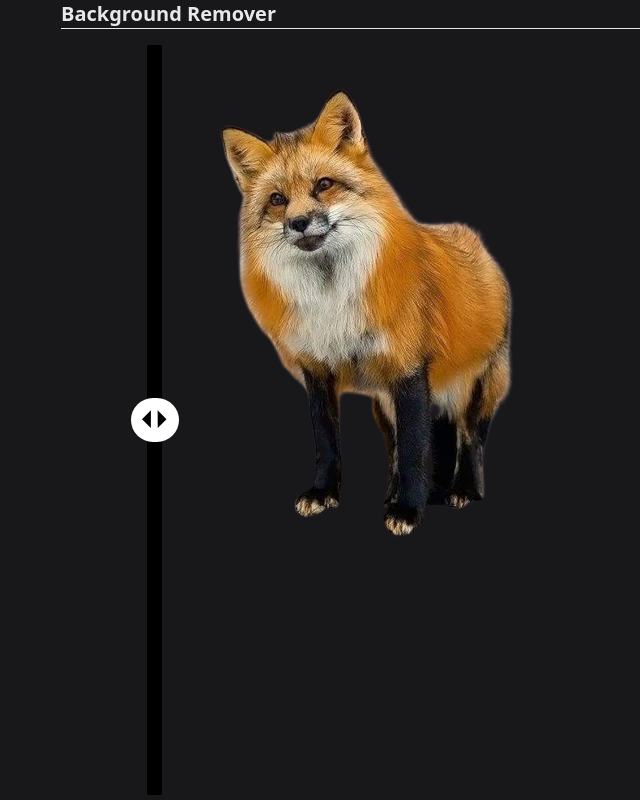
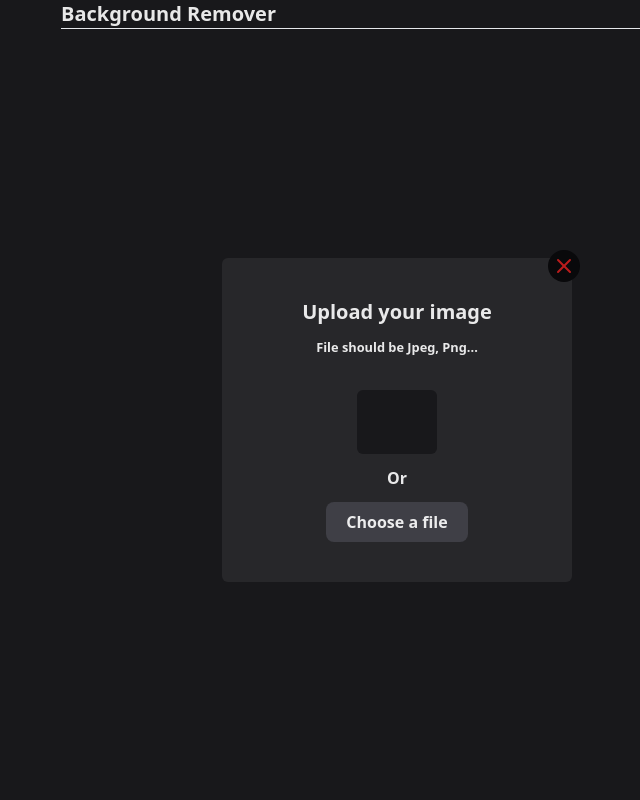
Before and after one commit to aIv4ro/bg-remover, a React (Vite) app: page / in a window 1280 px wide. Shown: the whole page, without its empty margins (243-883 px from the left). Built offline with nearby package versions, Linux system fonts and the light colour scheme.

Commit message:
Add drop image input

```diff
--- a/src/App.tsx
+++ b/src/App.tsx
@@ -1,15 +1,42 @@
-import { TwoUp } from './components/two-up'
+import { useState } from 'react'
+import { DropImageInput } from './components/drop-image/drop-image-input'
+import { TwoUp } from './components/two-up/two-up'
 
 function App () {
+  const [filePath, setFilePath] = useState<string | null>(null)
+  const [loading, setLoading] = useState(false)
+
+  function handleChange (file: File): void {
+    const fr = new FileReader()
+    fr.onload = () => {
+      setFilePath(fr.result as string)
+      setLoading(false)
+    }
+    setLoading(true)
+    setTimeout(() => fr.readAsDataURL(file), 2000)
+  }
+
   return (
     <main className='max-w-2xl h-full m-auto relative pt-10'>
       <header className='fixed top-0 inset-x-0 max-w-2xl m-auto bg-zinc-900 border-b'>
         <h1 className='text-xl font-semibold'>Background Remover</h1>
       </header>
       <section className='h-full grid place-content-center'>
-        <TwoUp
-          firstChild={<img src='/dog.jpg' />}
-          secondChild={<img src='/dog-removed.png' />}
+        <DropImageInput
+          handleChange={handleChange}
+          loading={loading}
+          LoadingPlaceholder={
+            <div className='flex flex-col items-center justify-center gap-2'>
+              <div className='animate-spin rounded-full h-32 w-32 border-b-2 border-gray-900' />
+              <h4 className='text-xl'>Loading...</h4>
+            </div>
+          }
+          ImagePreview={
+            <TwoUp
+              firstChild={<img src={filePath ?? ''} />}
+              secondChild={<img src={filePath ?? ''} />}
+            />
+          }
         />
       </section>
     </main>
--- /dev/null
+++ b/src/components/drop-image/draggable-area.tsx
@@ -0,0 +1,47 @@
+import { useState } from 'react'
+import { HandleDivDragEvent } from '../../types/drag-event'
+
+interface Props {
+  onDrop: HandleDivDragEvent
+}
+
+export function DraggableArea ({ onDrop }: Props) {
+  const [dragging, setDragging] = useState(false)
+
+  const stopEvent: HandleDivDragEvent = (evt) => {
+    evt.preventDefault()
+    evt.stopPropagation()
+  }
+
+  const stopDrag: HandleDivDragEvent = (evt) => {
+    stopEvent(evt)
+    setDragging(false)
+  }
+
+  const handleDrop: HandleDivDragEvent = (evt) => {
+    stopDrag(evt)
+    onDrop(evt)
+  }
+
+  const handleDragEnter: HandleDivDragEvent = (evt) => {
+    stopEvent(evt)
+    setDragging(true)
+  }
+
+  return (
+    <div
+      onDrop={handleDrop} onDragOver={stopEvent} onDragEnter={handleDragEnter} onDragLeave={stopDrag}
+      className={`absolute inset-0 z-10 grid place-content-center transition-colors [&>*]:pointer-events-none ${dragging ? 'bg-gray-800' : ''}`}
+    >
+      <svg xmlns='http://www.w3.org/2000/svg' className={`transition-opacity opacity-0 ${dragging ? 'opacity-100 animate-scale' : ''}`} width='24' height='24' viewBox='0 0 24 24' strokeWidth='2' stroke='currentColor' fill='none' strokeLinecap='round' strokeLinejoin='round'>
+        <path stroke='none' d='M0 0h24v24H0z' fill='none' />
+        <path d='M15 8h.01' />
+        <path d='M12.5 21h-6.5a3 3 0 0 1 -3 -3v-12a3 3 0 0 1 3 -3h12a3 3 0 0 1 3 3v6.5' />
+        <path d='M3 16l5 -5c.928 -.893 2.072 -.893 3 0l4 4' />
+        <path d='M14 14l1 -1c.67 -.644 1.45 -.824 2.182 -.54' />
+        <path d='M16 19h6' />
+        <path d='M19 16v6' />
+      </svg>
+    </div>
+  )
+}
--- /dev/null
+++ b/src/components/drop-image/drop-image-input.tsx
@@ -0,0 +1,99 @@
+import { useRef, useState } from 'react'
+import { DraggableArea } from './draggable-area'
+import { HandleDivDragEvent } from '../../types/drag-event'
+
+interface Props {
+  handleChange: (file: File) => void
+  title?: string
+  inputLabel?: string
+  description?: string
+  loading?: boolean
+  LoadingPlaceholder?: JSX.Element | undefined
+  ImagePreview?: JSX.Element | undefined
+}
+
+function useDropImageInput () {
+  const inputRef = useRef<HTMLInputElement>(null)
+  const [file, _setFile] = useState<File | null>(null)
+
+  const removeFile = () => {
+    _setFile(null)
+    if (inputRef.current != null) {
+      inputRef.current.files = null
+      inputRef.current.value = ''
+    }
+  }
+
+  const setFile = (newFile: File) => {
+    _setFile(newFile)
+    if (inputRef.current != null) {
+      const dataTransfer = new DataTransfer()
+      dataTransfer.items.add(newFile)
+      inputRef.current.files = dataTransfer.files
+      inputRef.current.value = newFile.webkitRelativePath
+    }
+  }
+
+  return { inputRef, file, removeFile, setFile }
+}
+
+export function DropImageInput ({
+  handleChange,
+  title = 'Upload your image',
+  description = 'File should be Jpeg, Png...',
+  inputLabel = 'Choose a file',
+  loading = false,
+  LoadingPlaceholder,
+  ImagePreview
+}: Props) {
+  const { inputRef, file, removeFile, setFile } = useDropImageInput()
+
+  const handleDrop: HandleDivDragEvent = evt => {
+    const [file] = evt.dataTransfer.files
+    if (file != null) {
+      setFile(file)
+    }
+  }
+
+  const handleInputChange = () => {
+    console.log(inputRef.current?.value)
+    const [file] = inputRef.current?.files ?? []
+    if (file != null) {
+      setFile(file)
+      handleChange(file)
+    }
+  }
+
+  return (
+    <div className='bg-zinc-800 font-semibold py-10 px-20 rounded-md flex flex-col items-center justify-center gap-3 relative'>
+      {loading && LoadingPlaceholder}
+      {file != null && ImagePreview != null && !loading && ImagePreview}
+      {(file == null || ImagePreview == null) && !loading && (
+        <>
+          <h4 className='text-xl'>{title}</h4>
+          <small className='mb-5 '>{description}</small>
+          <div
+            className='px-10 py-8 rounded-md overflow-hidden bg-zinc-900 class flex flex-col justify-center items-center gap-4 relative'
+          >
+            <DraggableArea onDrop={handleDrop} />
+          </div>
+          <span>Or</span>
+          <label htmlFor='file-input' className='bg-zinc-700 rounded-lg px-5 py-2 cursor-pointer hover:bg-zinc-600 transition-colors'>
+            {inputLabel}
+          </label>
+          <input ref={inputRef} id='file-input' type='file' className='hidden' accept='image/*' onChange={handleInputChange} />
+        </>
+      )}
+      <button
+        className='text-red-700 hover:text-red-400 transition-colors absolute -top-2 -right-2 bg-zinc-950 rounded-full p-1'
+        onClick={removeFile}
+      >
+        <svg xmlns='http://www.w3.org/2000/svg' width='24' height='24' viewBox='0 0 24 24' stroke-width='2' stroke='currentColor' fill='none' strokeLinecap='round' strokeLinejoin='round'>
+          <path stroke='none' d='M0 0h24v24H0z' fill='none' />
+          <path d='M18 6l-12 12' />
+          <path d='M6 6l12 12' />
+        </svg>
+      </button>
+    </div>
+  )
+}
--- /dev/null
+++ b/src/components/drop-image/drop-image-placeholder.tsx
@@ -0,0 +1,13 @@
+// eslint-disable-next-line react/prop-types
+export function DropImagePlaceholder ({ imageUrl }) {
+  return (
+    <>
+      {imageUrl != null && <img src={imageUrl} />}
+      {imageUrl == null &&
+        <>
+          <img src='/drop-image.svg' className='w-40' />
+          <span>Drag & Drop your image here</span>
+        </>}
+    </>
+  )
+}
--- /dev/null
+++ b/src/components/drop-image/uploading-image-placeholder.tsx
@@ -0,0 +1,13 @@
+export function UploadingImagePlaceholder () {
+  return (
+    <>
+      <div>
+        <svg aria-hidden='true' className='w-8 h-8 mr-2 text-gray-200 animate-spin dark:text-gray-600 fill-blue-600' viewBox='0 0 100 101' fill='none' xmlns='http://www.w3.org/2000/svg'>
+          <path d='M100 50.5908C100 78.2051 77.6142 100.591 50 100.591C22.3858 100.591 0 78.2051 0 50.5908C0 22.9766 22.3858 0.59082 50 0.59082C77.6142 0.59082 100 22.9766 100 50.5908ZM9.08144 50.5908C9.08144 73.1895 27.4013 91.5094 50 91.5094C72.5987 91.5094 90.9186 73.1895 90.9186 50.5908C90.9186 27.9921 72.5987 9.67226 50 9.67226C27.4013 9.67226 9.08144 27.9921 9.08144 50.5908Z' fill='currentColor' />
+          <path d='M93.9676 39.0409C96.393 38.4038 97.8624 35.9116 97.0079 33.5539C95.2932 28.8227 92.871 24.3692 89.8167 20.348C85.8452 15.1192 80.8826 10.7238 75.2124 7.41289C69.5422 4.10194 63.2754 1.94025 56.7698 1.05124C51.7666 0.367541 46.6976 0.446843 41.7345 1.27873C39.2613 1.69328 37.813 4.19778 38.4501 6.62326C39.0873 9.04874 41.5694 10.4717 44.0505 10.1071C47.8511 9.54855 51.7191 9.52689 55.5402 10.0491C60.8642 10.7766 65.9928 12.5457 70.6331 15.2552C75.2735 17.9648 79.3347 21.5619 82.5849 25.841C84.9175 28.9121 86.7997 32.2913 88.1811 35.8758C89.083 38.2158 91.5421 39.6781 93.9676 39.0409Z' fill='currentFill' />
+        </svg>
+      </div>
+      <span>Uploading your image...</span>
+    </>
+  )
+}
--- a/src/components/two-up.tsx
+++ b/src/components/two-up/two-up.tsx
@@ -1,4 +1,4 @@
-import { clamp } from '../utils/math'
+import { clamp } from '../../utils/math'
 import './two-up.css'
 import { useEffect, useRef } from 'react'
 
--- /dev/null
+++ b/src/types/drag-event.ts
@@ -0,0 +1,3 @@
+import { DragEventHandler } from 'react'
+
+export type HandleDivDragEvent = DragEventHandler<HTMLDivElement>
```
Also changed, not shown: src/components/two-up/two-up.css (renamed from src/components/two-up.css).
